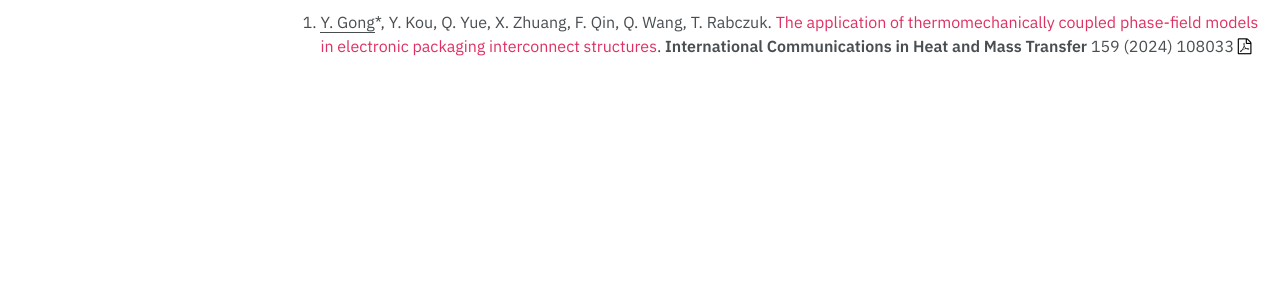
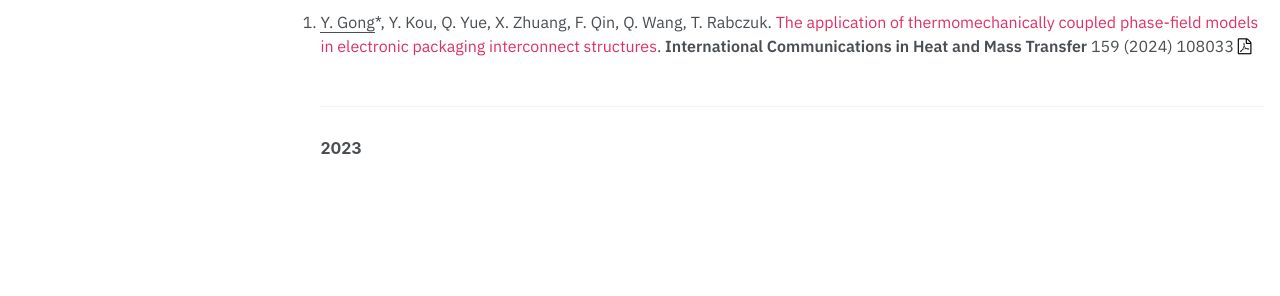
Before and after one commit to yanpeng-gong/yanpeng-gong.github.io, a Jekyll site: the page built from _publications/publications.md, in a window 1280 px wide and 1280 px high. Shown: the part 758-1054 px from the top of the window. Built offline with Jekyll 4.4.1, drawn with Linux system fonts in a browser that asks for light colours.

Commit message:
pub update

```diff
--- a/_publications/publications.md
+++ b/_publications/publications.md
@@ -60,6 +60,10 @@ author_profile: false
 
 <li><u>Y. Gong</u>*, Y. Kou, Q. Yue, X. Zhuang, F. Qin, Q. Wang, T. Rabczuk. <a href="https://doi.org/10.1016/j.icheatmasstransfer.2024.108033" style="text-decoration:none;color:#DE3163;">The application of thermomechanically coupled phase-field models in electronic packaging interconnect structures</a>. <b>International Communications in Heat and Mass Transfer</b> 159 (2024) 108033 <a href="http://yanpeng-gong.github.io/files/2024_ICHMT.pdf"><i class="fa fa-file-pdf-o" style="font-size:16px;color:black"></i></a></li>
 
+<br>
+<hr>
+<h3>2023</h3>
+
 <!--
 <li><p>S. Gupta, B. Bhatt, <u>Z. Dai</u>*, K. Khare*. <a href="https://doi.org/10.48550/arXiv.2505.00640" style="text-decoration:none;color:#DE3163;">Dynamics of Thin Lubricant Films upon Liquid Contact on Slippery Surfaces.</a> <b>arXiv</b> <a href="http://zhaohedai.github.io/files/2025_Slips"><i class="fa fa-file-pdf-o" style="font-size:16px;color:black"></i></a></p></li>
 
```
